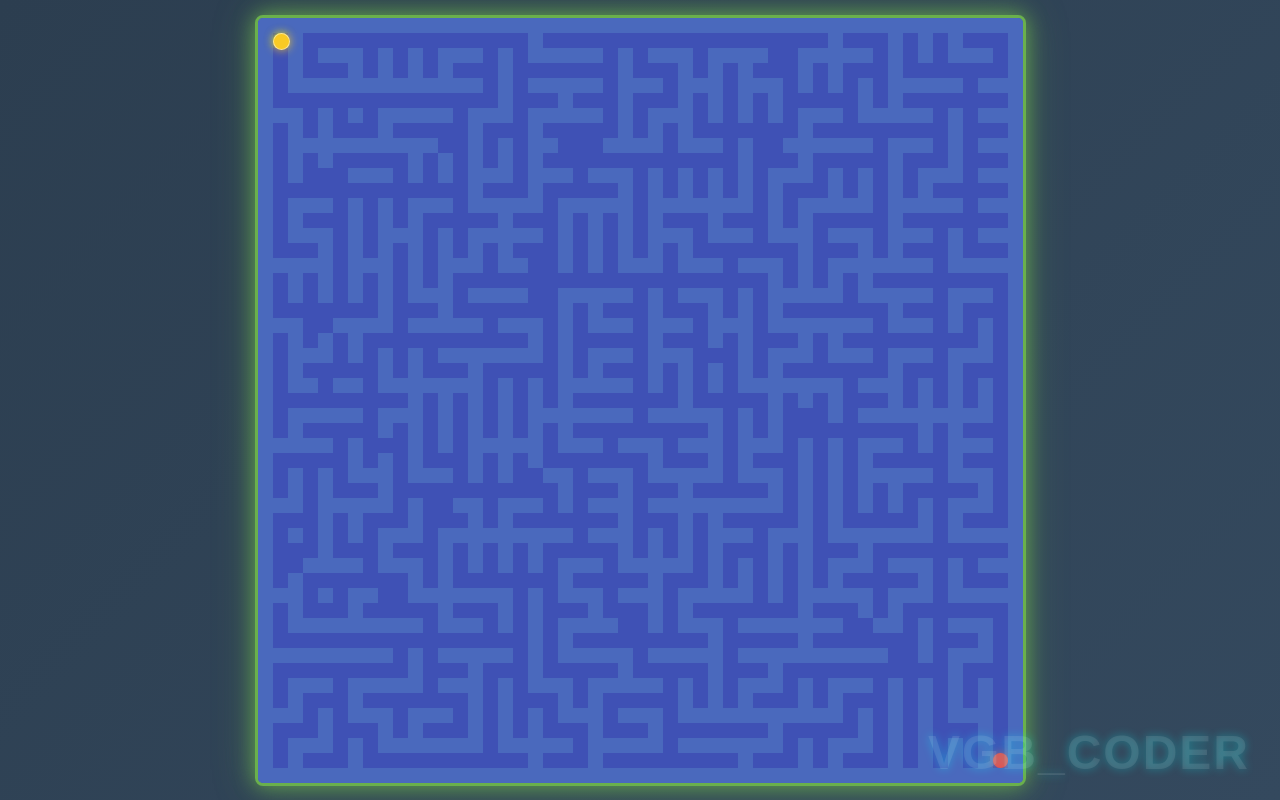
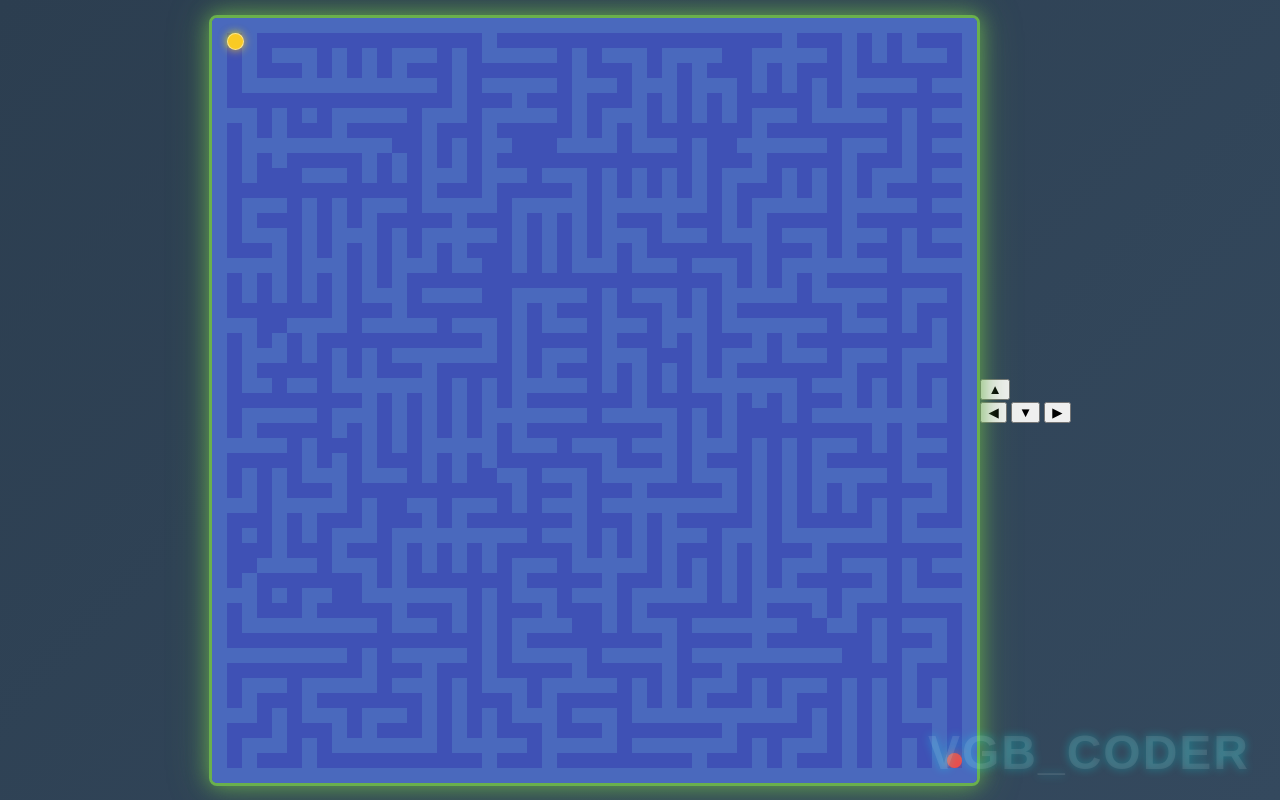
Before and after one commit to vugiabao3/VGBgame, a plain HTML site: page index.html in a window 1280 px wide. Drawn offline with Linux system fonts and the light colour scheme.

Commit message:
Update index.html

```diff
--- a/index.html
+++ b/index.html
@@ -14,6 +14,13 @@
 
     <div id="coder-name">VGB_CODER</div>
 
+    <div id="mobile-controls">
+        <div class="control-row">
+            <button id="up-btn" class="control-btn">&#9650;</button> </div>
+        <div class="control-row">
+            <button id="left-btn" class="control-btn">&#9664;</button> <button id="down-btn" class="control-btn">&#9660;</button> <button id="right-btn" class="control-btn">&#9654;</button> </div>
+    </div>
+
     <script src="script.js"></script>
 </body>
 </html>
```
